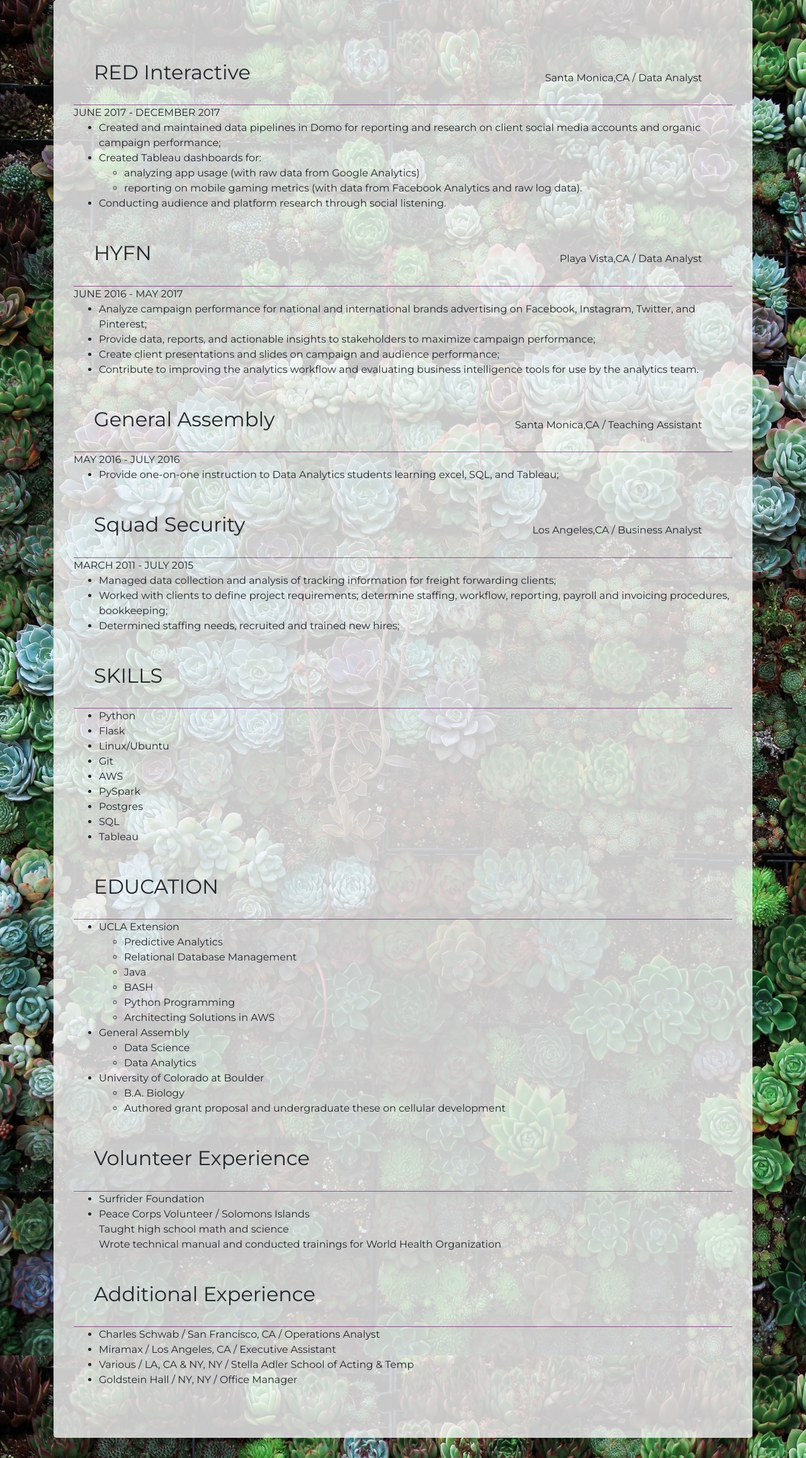
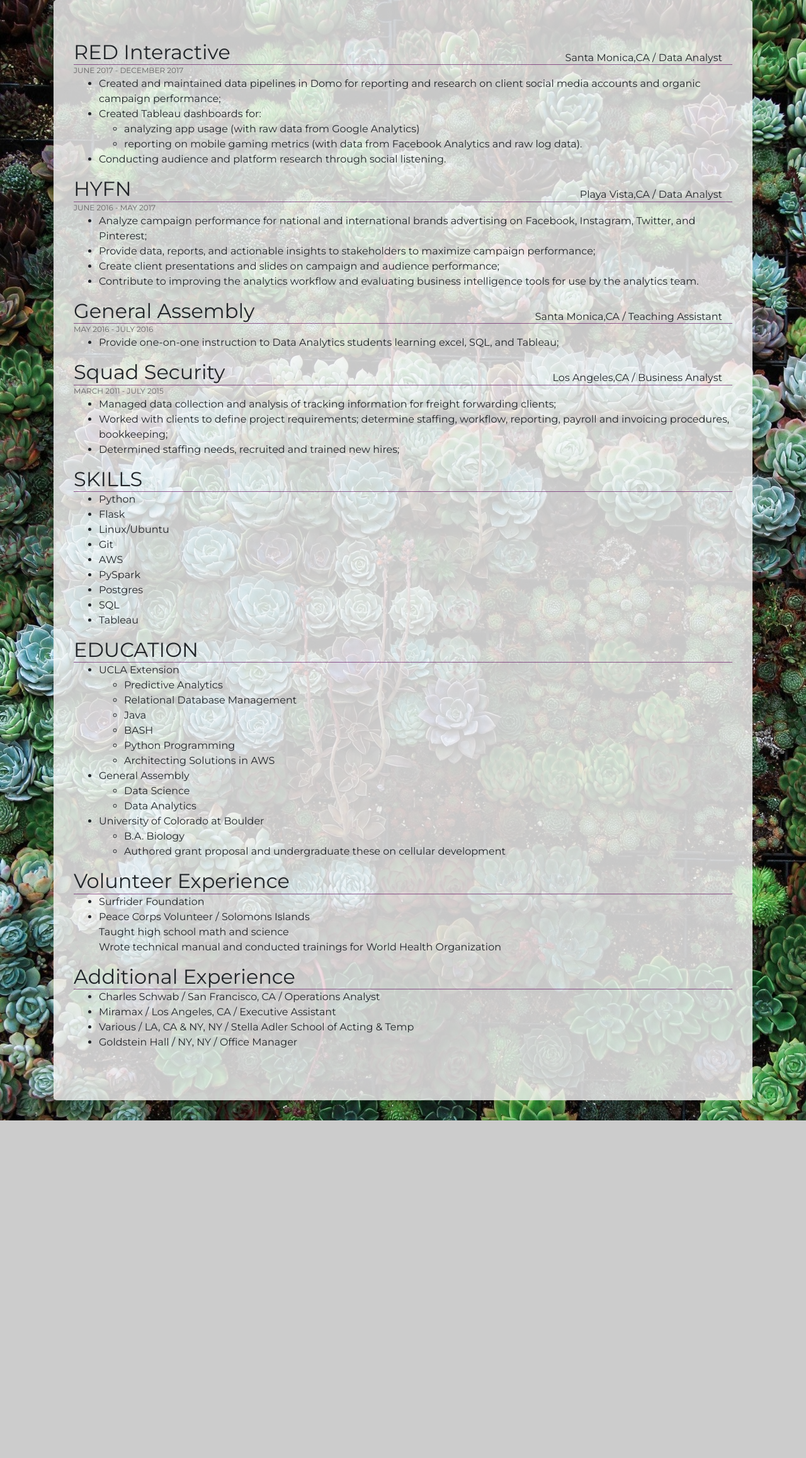
Before and after one commit to donehower/skd_site, a Flask app: page /about in a window 1280 px wide. Shown: the part 56-2371 px from the top of the page at 63% size. After the commit the page ends 1835 px from the top, so only its background shows below. Run offline with Flask 2, Linux system fonts and the light colour scheme; some libraries are stand-ins or nearby versions.

Commit message:
Added styling for resume

```diff
--- a/skd_site/static/css/master.css
+++ b/skd_site/static/css/master.css
@@ -2,7 +2,7 @@ body {
   font-family: 'Montserrat', sans-serif;
   background-image: url("../images/succulents_bkg.jpg");
   /* background-size: 120%; */
-  /* background-attachment: fixed; */
+  background-attachment: fixed;
 }
 
 #white_alpha {
@@ -25,12 +25,17 @@ body {
 .headline p {
   margin: 0px;
   display: inline-block;
-  padding: 1em;
+  padding: 0em;
   vertical-align: top;
 }
 
 .headline p {
   text-align: right;
   float: right;
-  padding: 3em;
+  padding: 1em;
 }
+
+.job-date {
+  color: rgba(100, 100, 100, 1.0);
+  font-size: 12px;
+}
```
